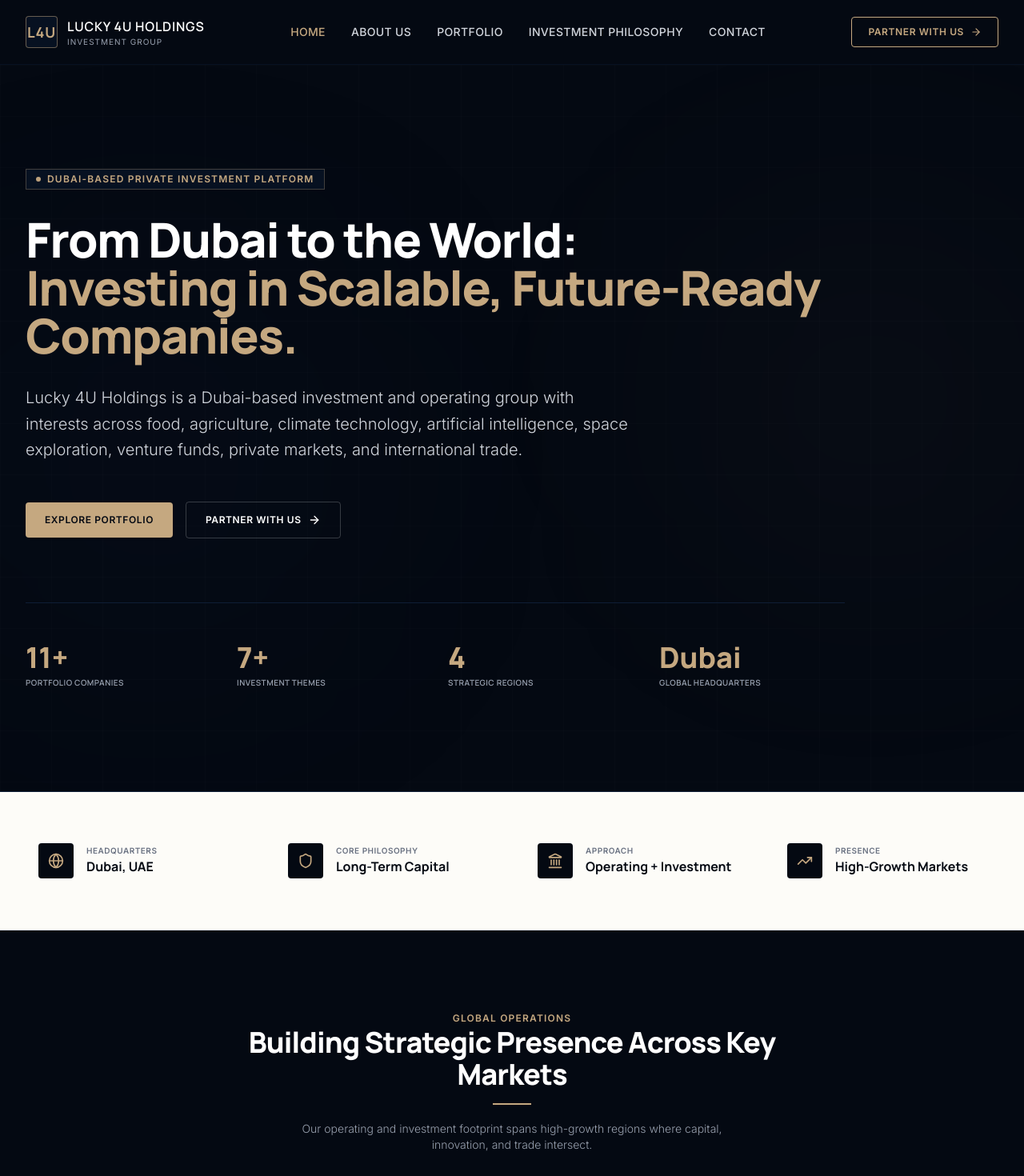
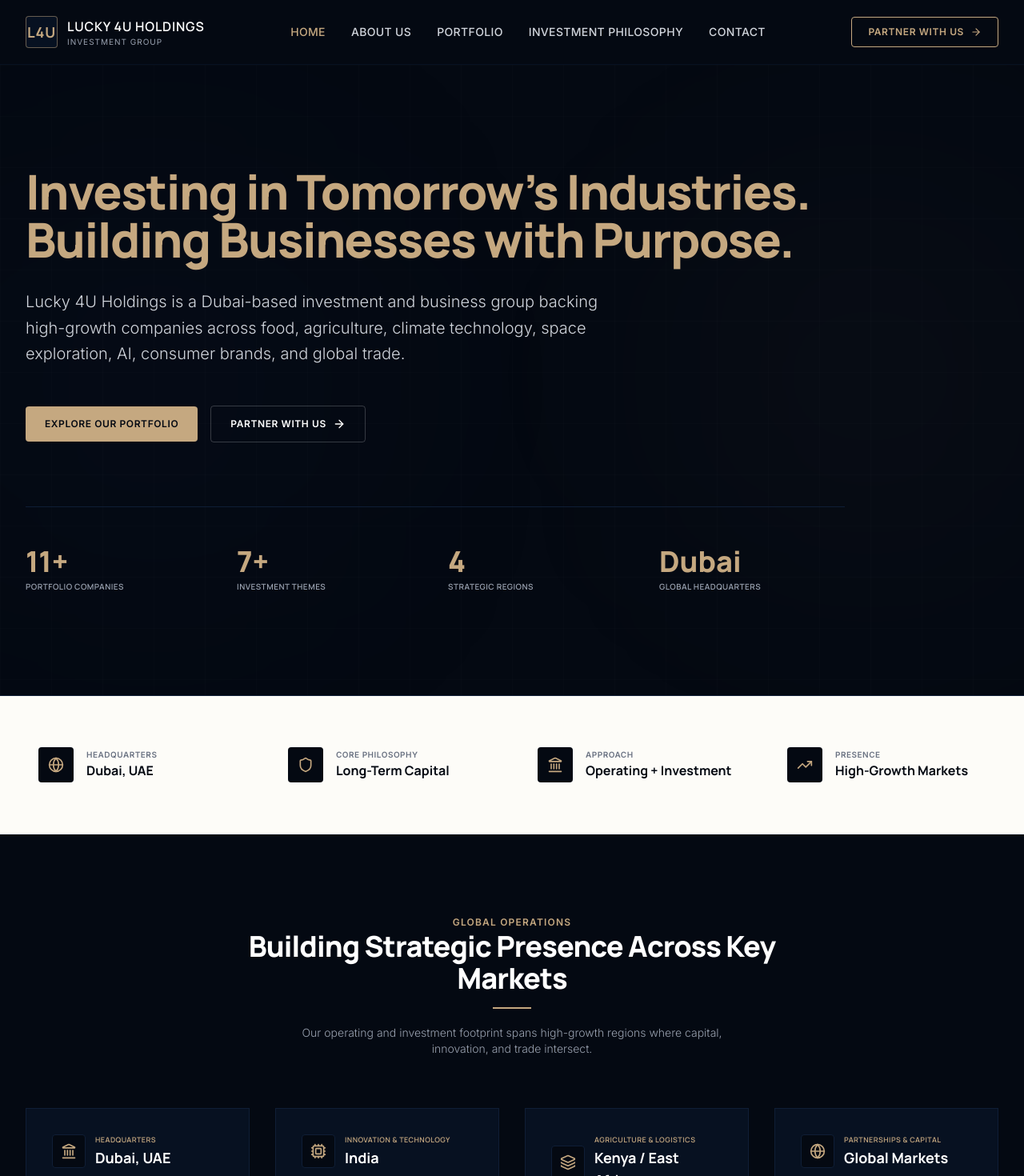
Before and after one commit to Karthik564125/lucky4u, a React (Vite) app: page / in a window 1280 px wide. Shown: the top 1470 px of the page at 80% size. Built offline with nearby package versions, Linux system fonts and the light colour scheme.

Commit message:
some changes made in aboutus home and portfolio pages
# Conflicts:
#	README.md

```diff
--- a/src/components/UI/Card.tsx
+++ b/src/components/UI/Card.tsx
@@ -51,13 +51,9 @@
       <span className="absolute top-0 left-0 w-0 h-[3px] bg-brand-gold-500 transition-all duration-300 group-hover:w-full" />
 
       <div className="space-y-6">
-        {/* Top Metadata labels */}
+        {/* Top metadata: only show badge here; label removed per design change */}
         <div className="flex items-center justify-between">
-          {label && (
-            <span className="text-[10px] tracking-widest text-brand-gold-700 font-heading font-semibold uppercase">
-              {label}
-            </span>
-          )}
+          <div />
           {badge && (
             <span className="inline-flex items-center px-2.5 py-0.5 rounded-none text-[10px] font-heading font-semibold bg-brand-navy-950 text-brand-gold-500 border border-brand-gold-500/20 tracking-wider">
               {badge}
@@ -69,12 +65,18 @@
         <div className="flex items-start justify-between space-x-4">
           <div className="space-y-1">
             <h3 className="text-xl font-heading font-bold text-brand-navy-950 group-hover:text-brand-gold-700 transition-colors leading-tight">
-              {title}
+              {sector ?? title}
             </h3>
-            {subtitle && (
+            {sector ? (
               <p className="text-xs font-sans text-brand-navy-500 font-medium tracking-wide uppercase">
-                {subtitle}
+                {title}
               </p>
+            ) : (
+              subtitle && (
+                <p className="text-xs font-sans text-brand-navy-500 font-medium tracking-wide uppercase">
+                  {subtitle}
+                </p>
+              )
             )}
           </div>
           {icon && (
@@ -92,12 +94,7 @@
         {/* Institutional 2x2 Metadata Grid */}
         {(sector || geography || investmentType || categoryText) && (
           <div className="grid grid-cols-2 gap-x-4 gap-y-4 pt-6 border-t border-gray-100 text-left">
-            {sector && (
-              <div>
-                <span className="block text-[9px] uppercase tracking-wider text-gray-400 font-semibold font-heading">Sector</span>
-                <span className="text-xs text-brand-navy-950 font-semibold mt-0.5 block">{sector}</span>
-              </div>
-            )}
+            {/* Sector moved to card heading; removed from metadata */}
             {geography && (
               <div>
                 <span className="block text-[9px] uppercase tracking-wider text-gray-400 font-semibold font-heading">Geography</span>
--- a/src/pages/About.tsx
+++ b/src/pages/About.tsx
@@ -5,22 +5,22 @@
 const highlights = [
   {
     title: 'Headquartered in Dubai',
-    description: 'Operating out of Dubai, UAE, the premier gateway connecting Middle East, India, Africa, and global financial markets.',
+    description: 'A global commercial hub connecting Asia, Africa, Europe, and the Middle East.',
     icon: Landmark,
   },
   {
     title: 'Founder-Led Investment Approach',
-    description: 'We prioritize strong partnership alignment with founders who possess operational excellence and sector expertise.',
+    description: 'We back ambitious entrepreneurs and support them beyond capital.',
     icon: Users,
   },
   {
     title: 'Operating + Investment Mindset',
-    description: 'Beyond providing growth equity, we build, incubate, and operate direct trading and agricultural platforms.',
+    description: 'We do not only invest; we help build, expand, commercialize, and connect companies.',
     icon: Briefcase,
   },
   {
     title: 'Long-Term Capital',
-    description: 'Family-backed resources allow us to maintain patient horizon cycles, prioritizing compounding value over exit urgency.',
+    description: 'We focus on compounding value over years, not short-term speculation.',
     icon: TrendingUp,
   },
 ]
@@ -55,9 +55,7 @@
         <div className="absolute top-0 right-0 w-64 h-64 bg-brand-gold-500/5 blur-[120px] rounded-full pointer-events-none" />
         <div className="max-w-7xl mx-auto px-6 lg:px-8 relative z-10">
           <div className="max-w-3xl space-y-4">
-            <span className="text-xs font-semibold text-brand-gold-500 tracking-widest uppercase">
-              Corporate Profile
-            </span>
+
             <h1 className="text-3xl md:text-5xl font-heading font-extrabold tracking-tight text-white m-0">
               A Global Investment Platform from Dubai
             </h1>
@@ -89,7 +87,7 @@
                 Lucky 4U Holdings represents a multi-generational legacy of trading and investing, formalized into an institutional platform. From our primary offices in Dubai, we identify and fund enterprises solving high-barrier problems in critical sectors.
               </p>
               <p>
-                We invest in and build companies that sit at the intersection of innovation, sustainability, scale, and long-term value creation. Our interests span emerging consumer brands, food and agriculture, climate-positive technologies, artificial intelligence, space exploration, venture funds, secondary private markets, and international trading.
+                We invest and build companies that sit at the intersection of innovation, sustainability, scale, and long-term value creation. Our interests span emerging consumer brands, food and agriculture, climate-positive technologies, artificial intelligence, space exploration, venture funds, secondary private markets, and international trading.
               </p>
               <p>
                 We work with founders, operators, and strategic partners who are solving real-world problems and creating businesses that can scale across markets.
@@ -158,7 +156,7 @@
                   key={index}
                   title={item.title}
                   description={item.description}
-                  label={`Pillar 0${index + 1}`}
+
                   icon={<IconComp className="w-6 h-6 text-brand-gold-600" />}
                 />
               )
--- a/src/pages/Home.tsx
+++ b/src/pages/Home.tsx
@@ -26,12 +26,9 @@
               initial={{ opacity: 0, y: 10 }}
               animate={{ opacity: 1, y: 0 }}
               transition={{ duration: 0.6 }}
-              className="inline-flex items-center space-x-2 border border-brand-gold-500/30 px-3 py-1 mb-8 bg-brand-navy-900"
             >
-              <span className="w-1.5 h-1.5 bg-brand-gold-500 rounded-full animate-pulse" />
-              <span className="text-[10px] md:text-xs font-semibold tracking-widest uppercase text-brand-gold-500">
-                Dubai-Based Private Investment Platform
-              </span>
+
+
             </motion.div>
 
             {/* Headline */}
@@ -41,8 +38,8 @@
               transition={{ duration: 0.8, delay: 0.1 }}
               className="text-4xl md:text-5xl lg:text-6xl font-heading font-extrabold tracking-tight text-white leading-tight md:leading-none"
             >
-              From Dubai to the World:<br />
-              <span className="text-brand-gold-500">Investing in Scalable, Future-Ready Companies.</span>
+
+              <span className="text-brand-gold-500">Investing in Tomorrow’s Industries. Building Businesses with Purpose.</span>
             </motion.h1>
 
             {/* Subheadline */}
@@ -52,7 +49,7 @@
               transition={{ duration: 0.8, delay: 0.2 }}
               className="mt-8 text-base md:text-lg lg:text-xl text-gray-300 font-light leading-relaxed max-w-3xl"
             >
-              Lucky 4U Holdings is a Dubai-based investment and operating group with interests across food, agriculture, climate technology, artificial intelligence, space exploration, venture funds, private markets, and international trade.
+              Lucky 4U Holdings is a Dubai-based investment and business group backing high-growth companies across food, agriculture, climate technology, space exploration, AI, consumer brands, and global trade.
             </motion.p>
 
             {/* Buttons */}
@@ -66,7 +63,7 @@
                 to="/portfolio"
                 className="inline-flex items-center justify-center px-6 py-3.5 bg-brand-gold-500 hover:bg-brand-gold-600 text-brand-navy-950 font-semibold text-xs tracking-wider uppercase transition-colors rounded-sm shadow-sm"
               >
-                Explore Portfolio
+                Explore Our Portfolio
               </Link>
               <Link
                 to="/contact"
@@ -158,7 +155,7 @@
                   <Landmark className="w-5 h-5" />
                 </div>
                 <div>
-                  <h4 className="text-[9px] uppercase tracking-wider text-brand-gold-500 font-semibold font-heading">Corporate Headquarters</h4>
+                  <h4 className="text-[9px] uppercase tracking-wider text-brand-gold-500 font-semibold font-heading">Headquarters</h4>
                   <h3 className="text-base md:text-lg font-heading font-bold text-white mt-0.5">Dubai, UAE</h3>
                 </div>
               </div>
@@ -297,9 +294,7 @@
             {/* Right Column: Detailed Letter Copy */}
             <div className="lg:col-span-7 space-y-8 text-left">
               <div className="space-y-3">
-                <span className="text-xs font-semibold text-brand-gold-700 tracking-widest uppercase block">
-                  Corporate Leadership
-                </span>
+
                 <h2 className="text-3xl md:text-4xl font-heading font-extrabold text-brand-navy-950 tracking-tight">
                   Chairman's Message
                 </h2>
--- a/src/pages/Portfolio.tsx
+++ b/src/pages/Portfolio.tsx
@@ -236,7 +236,7 @@
                 Active Equity Allocations
               </span>
               <h2 className="text-2xl md:text-3xl font-heading font-bold text-brand-navy-950 tracking-tight">
-                Direct Investments
+                Portfolio Companies:
               </h2>
               <div className="w-16 h-[2px] bg-brand-gold-500" />
             </div>
```
Also changed, not shown: 1 other file (tests, documents, lock files or other folders).
